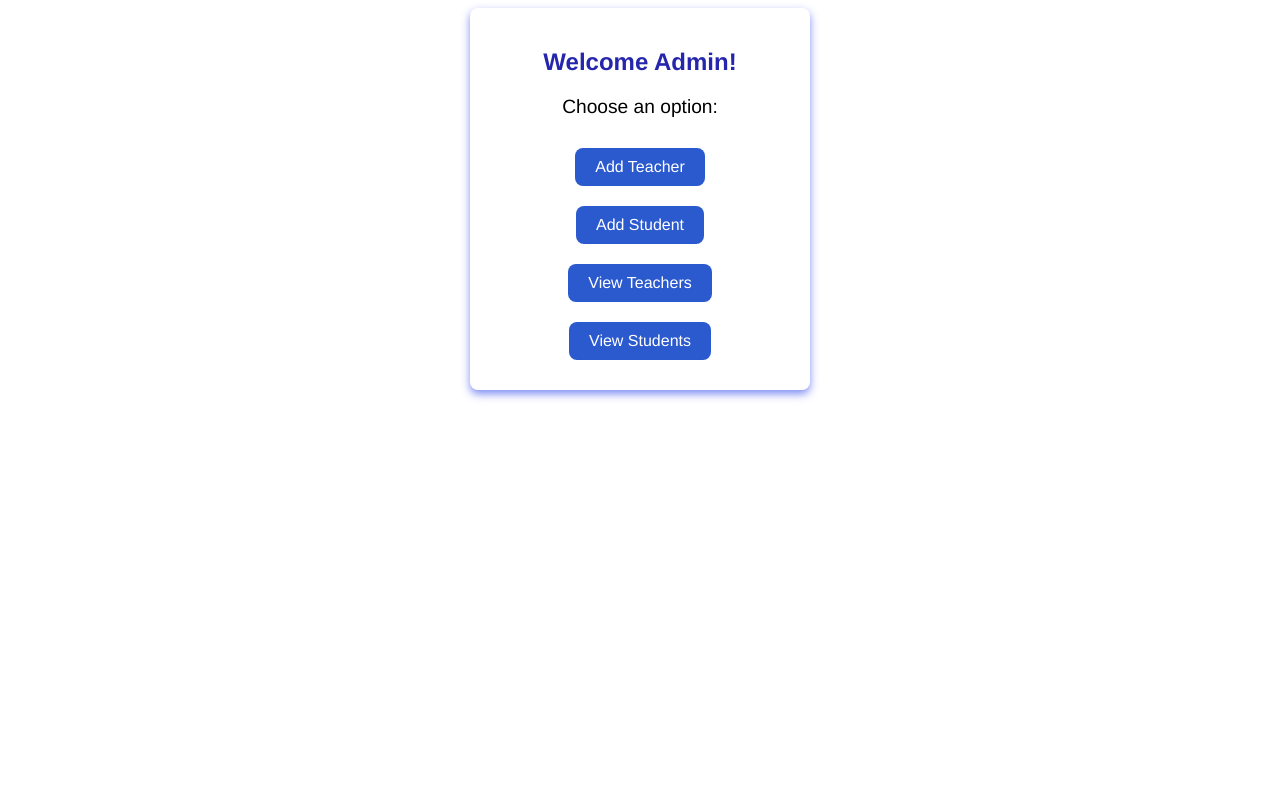
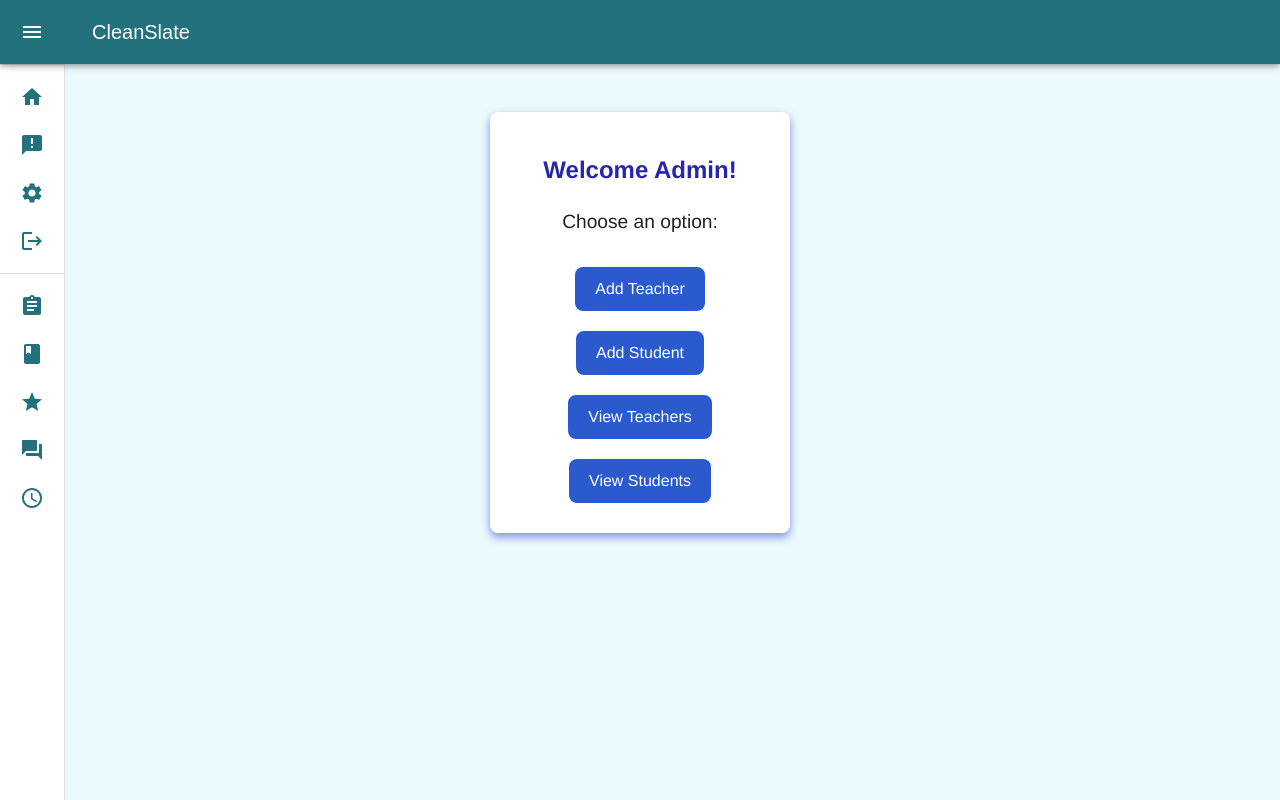
Before and after one commit to ahmedkhan935/WebEng_Project, a React (Create React App) app in the folder client/: page /admin in a window 1280 px wide. Built offline with nearby package versions, Linux system fonts and the light colour scheme; a web font is replaced by a local one.

Commit message:
added navbars to pages

```diff
--- a/client/src/App.js
+++ b/client/src/App.js
@@ -23,34 +23,19 @@ function App() {
       <Router>
         <Routes>
           <Route path="/" element={<MainPage />}></Route>
-          <Route path="/student" element={<UserLandingPage />}></Route>
-          <Route path="/login" element={<LoginPage />}></Route>
-          <Route path="/adminpanel" element={<LandingPage />}></Route>
-          <Route path="/addTeacherForm" element={<AddTeacherForm />}></Route>
-          <Route path="/addStudentForm" element={<AddStudentForm />}></Route>
-          <Route path="/medalHolders" element={<MedalHoldersPage />}></Route>
-          <Route path="/debarlist" element={<DebarList />}></Route>
-          <Route path="/warninglist" element={<WarningList />}></Route>
-          <Route path="/deanslist" element={<DeansList />}></Route>
-          <Route path="/rectorslist" element={<RectorsList />}></Route>
-          <Route path="/viewTeachers" element={<ViewTeachers />}></Route>
-          <Route path="/viewStudents" element={<ViewStudents />}></Route>
-        </Routes>
-      </Router>
-      <Router>
-        <Routes>
-          <Route path="/" element={<MainPage />}></Route>
           <Route path="/login" element={<LoginPage />}></Route>
 
-          <Route path="student"  >
+          <Route path="student">
             <Route index element={<UserLandingPage />}></Route>
             <Route path="classes/:id" element={<Classroom />}></Route>
           </Route>
 
-          <Route path="/admin" >
+          <Route path="/admin">
             <Route index element={<LandingPage />}></Route>
             <Route path="addTeacher" element={<AddTeacherForm />}></Route>
             <Route path="addStudent" element={<AddStudentForm />}></Route>
+            <Route path="viewTeachers" element={<ViewTeachers />}></Route>
+            <Route path="viewStudents" element={<ViewStudents />}></Route>
 
             <Route path="list">
               <Route path="debar" element={<DebarList />}></Route>
@@ -60,8 +45,6 @@ function App() {
               <Route path="medalHolders" element={<MedalHoldersPage />}></Route>
             </Route>
           </Route>
-
-
         </Routes>
       </Router>
     </ThemeProvider>
--- a/client/src/pages/LandingPage.js
+++ b/client/src/pages/LandingPage.js
@@ -1,6 +1,7 @@
 // LandingPage.js
 import React from "react";
 import { Link } from "react-router-dom";
+import NavBar from "../components/Navbar";
 
 const LandingPage = () => {
   const landingPageStyles = {
@@ -41,11 +42,13 @@ const LandingPage = () => {
   };
 
   return (
+    <div>
+      <NavBar></NavBar>
       <div style={landingPageStyles}>
         <h2 style={h1Styles}>Welcome Admin!</h2>
         <p style={pStyles}>Choose an option:</p>
         <Link
-        to="/addTeacherForm"
+          to="/admin/addTeacher"
           className="link-button"
           style={linkButtonStyles}
           activeStyle={linkButtonHoverStyles}
@@ -54,7 +57,7 @@ const LandingPage = () => {
         </Link>
         <br />
         <Link
-        to="/addStudentForm"
+          to="/admin/addStudent"
           className="link-button"
           style={linkButtonStyles}
           activeStyle={linkButtonHoverStyles}
@@ -63,7 +66,7 @@ const LandingPage = () => {
         </Link>
         <br />
         <Link
-        to="/viewTeachers"
+          to="/admin/viewTeachers"
           className="link-button"
           style={linkButtonStyles}
           activeStyle={linkButtonHoverStyles}
@@ -72,7 +75,7 @@ const LandingPage = () => {
         </Link>
         <br />
         <Link
-        to="/viewStudents"
+          to="/admin/viewStudents"
           className="link-button"
           style={linkButtonStyles}
           activeStyle={linkButtonHoverStyles}
@@ -80,6 +83,7 @@ const LandingPage = () => {
           View Students
         </Link>
       </div>
+    </div>
   );
 };
 
--- a/client/src/pages/ViewStudentS.js
+++ b/client/src/pages/ViewStudentS.js
@@ -17,6 +17,7 @@ import {
 } from "@mui/material";
 import DeleteIcon from "@mui/icons-material/Delete";
 import EditIcon from "@mui/icons-material/Edit";
+import NavBar from "../components/Navbar";
 
 const ViewStudents = () => {
   const [searchKeyword, setSearchKeyword] = useState("");
@@ -60,12 +61,12 @@ const ViewStudents = () => {
 
   return (
     <div>
+      <NavBar></NavBar>
       <div
         style={{
           display: "flex",
           justifyContent: "flex-end",
           marginBottom: "20px",
-          marginTop: "20px",
         }}
       >
         <FormControl variant="outlined" style={{ marginRight: "10px" }}>
@@ -114,7 +115,10 @@ const ViewStudents = () => {
         </FormControl>
       </div>
 
-      <TableContainer component={Paper}>
+      <TableContainer
+        component={Paper}
+        style={{ width: "95%", float: "right", marginRight: "10px" }}
+      >
         <Table>
           <TableHead>
             <TableRow style={{ background: "#22717d" }}>
--- a/client/src/pages/ViewTeachers.js
+++ b/client/src/pages/ViewTeachers.js
@@ -14,6 +14,7 @@ import {
 } from "@mui/material";
 import DeleteIcon from "@mui/icons-material/Delete";
 import EditIcon from "@mui/icons-material/Edit";
+import NavBar from "../components/Navbar";
 
 const ViewTeachers = () => {
   const [searchKeyword, setSearchKeyword] = useState("");
@@ -55,12 +56,12 @@ const ViewTeachers = () => {
 
   return (
     <div>
+      <NavBar></NavBar>
       <div
         style={{
           display: "flex",
           justifyContent: "flex-end",
           marginBottom: "20px",
-          marginTop: "20px",
         }}
       >
         <FormControl
@@ -82,7 +83,10 @@ const ViewTeachers = () => {
         </FormControl>
       </div>
 
-      <TableContainer component={Paper}>
+      <TableContainer
+        component={Paper}
+        style={{ width: "95%", float: "right", marginRight: "10px" }}
+      >
         <Table>
           <TableHead>
             <TableRow style={{ background: "#22717d" }}>
```
Lines whose indentation alone changed are shown as unchanged.
